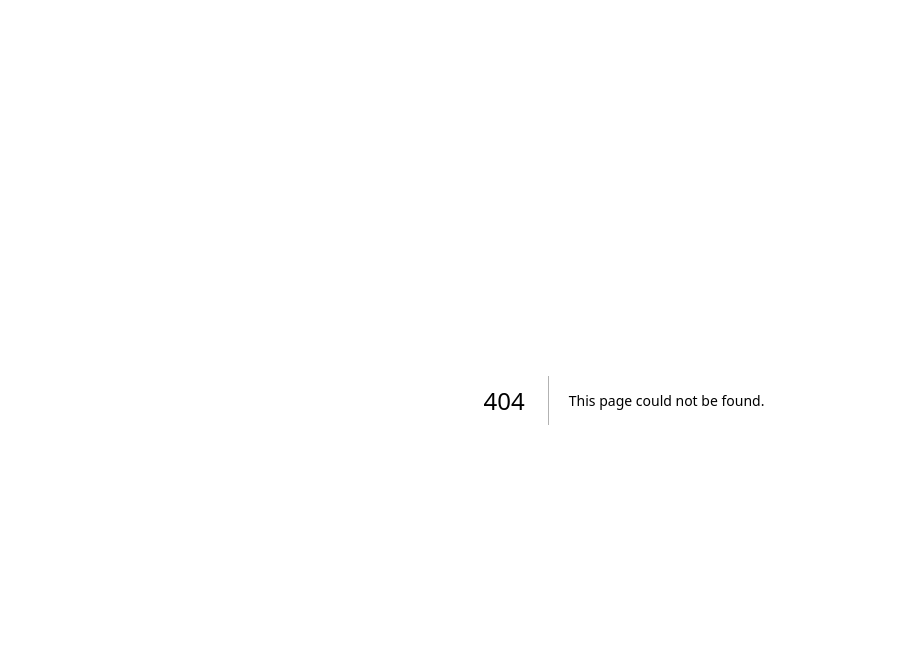
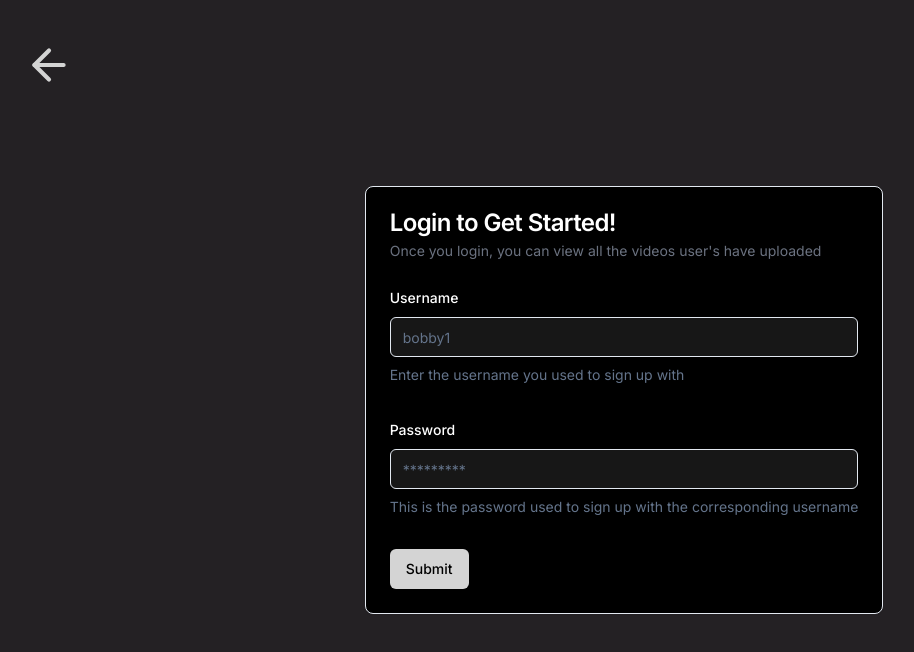
Before and after one commit to Soranosuke2001/Video_Streaming_Service, a Next.js app in the folder Video_Streaming/: page /auth/login in a window 1280 px wide. Before the commit this address had no page. Shown: the top 652 px of the page, without its empty margins (16-930 px from the left). Built offline with nearby package versions, Linux system fonts and the light colour scheme.

Commit message:
completed login page styling
need to implement the login logic itself
will be done after authentication service is complete

```diff
--- /dev/null
+++ b/Video_Streaming/app/auth/login/page.tsx
@@ -0,0 +1,43 @@
+"use client";
+
+import LoginForm from "@/components/LoginForm";
+import {
+  Card,
+  CardContent,
+  CardDescription,
+  CardFooter,
+  CardHeader,
+  CardTitle,
+} from "@/components/ui/card";
+import { ArrowLeft } from "lucide-react";
+import Link from "next/link";
+import { FC } from "react";
+
+interface pageProps {}
+
+const page: FC<pageProps> = ({}) => {
+  return (
+    <>
+      <div className="flex justify-center h-screen items-center">
+        <div className="absolute top-10 left-10">
+          <Link href="/">
+            <ArrowLeft className="w-fit text-neutral-300" size={50} />
+          </Link>
+        </div>
+        <Card className="bg-black w-fit h-fit text-white">
+          <CardHeader>
+            <CardTitle>Login to Get Started!</CardTitle>
+            <CardDescription className="text-gray-500">
+              Once you login, you can view all the videos user's have uploaded
+            </CardDescription>
+          </CardHeader>
+          <CardContent>
+            <LoginForm />
+          </CardContent>
+        </Card>
+      </div>
+    </>
+  );
+};
+
+export default page;
--- a/Video_Streaming/components/loginForm.tsx
+++ b/Video_Streaming/components/loginForm.tsx
@@ -34,7 +34,7 @@ const LoginForm: FC<loginFormProps> = ({}) => {
   }
   return (
     <Form {...form}>
-      <form onSubmit={form.handleSubmit(onSubmit)} className="space-y-8">
+      <form onSubmit={form.handleSubmit(onSubmit)} className="w-fit space-y-8">
         <FormField
           control={form.control}
           name="username"
@@ -42,7 +42,7 @@ const LoginForm: FC<loginFormProps> = ({}) => {
             <FormItem>
               <FormLabel>Username</FormLabel>
               <FormControl>
-                <Input placeholder="bobby1" {...field} />
+                <Input placeholder="bobby1" {...field} className="bg-neutral-900" />
               </FormControl>
               <FormDescription>
                 Enter the username you used to sign up with
@@ -58,7 +58,7 @@ const LoginForm: FC<loginFormProps> = ({}) => {
             <FormItem>
               <FormLabel>Password</FormLabel>
               <FormControl>
-                <Input type="password" placeholder="*********" {...field} />
+                <Input type="password" placeholder="*********" {...field} className="bg-neutral-900" />
               </FormControl>
               <FormDescription>
                 This is the password used to sign up with the corresponding username
@@ -67,7 +67,7 @@ const LoginForm: FC<loginFormProps> = ({}) => {
             </FormItem>
           )}
         />
-        <Button type="submit">Submit</Button>
+        <Button type="submit" className="bg-neutral-300 text-black">Submit</Button>
       </form>
     </Form>
   );
--- /dev/null
+++ b/Video_Streaming/components/ui/card.tsx
@@ -0,0 +1,79 @@
+import * as React from "react"
+
+import { cn } from "@/lib/utils"
+
+const Card = React.forwardRef<
+  HTMLDivElement,
+  React.HTMLAttributes<HTMLDivElement>
+>(({ className, ...props }, ref) => (
+  <div
+    ref={ref}
+    className={cn(
+      "rounded-lg border bg-card text-card-foreground shadow-sm",
+      className
+    )}
+    {...props}
+  />
+))
+Card.displayName = "Card"
+
+const CardHeader = React.forwardRef<
+  HTMLDivElement,
+  React.HTMLAttributes<HTMLDivElement>
+>(({ className, ...props }, ref) => (
+  <div
+    ref={ref}
+    className={cn("flex flex-col space-y-1.5 p-6", className)}
+    {...props}
+  />
+))
+CardHeader.displayName = "CardHeader"
+
+const CardTitle = React.forwardRef<
+  HTMLParagraphElement,
+  React.HTMLAttributes<HTMLHeadingElement>
+>(({ className, ...props }, ref) => (
+  <h3
+    ref={ref}
+    className={cn(
+      "text-2xl font-semibold leading-none tracking-tight",
+      className
+    )}
+    {...props}
+  />
+))
+CardTitle.displayName = "CardTitle"
+
+const CardDescription = React.forwardRef<
+  HTMLParagraphElement,
+  React.HTMLAttributes<HTMLParagraphElement>
+>(({ className, ...props }, ref) => (
+  <p
+    ref={ref}
+    className={cn("text-sm", className)}
+    {...props}
+  />
+))
+CardDescription.displayName = "CardDescription"
+
+const CardContent = React.forwardRef<
+  HTMLDivElement,
+  React.HTMLAttributes<HTMLDivElement>
+>(({ className, ...props }, ref) => (
+  <div ref={ref} className={cn("p-6 pt-0", className)} {...props} />
+))
+CardContent.displayName = "CardContent"
+
+const CardFooter = React.forwardRef<
+  HTMLDivElement,
+  React.HTMLAttributes<HTMLDivElement>
+>(({ className, ...props }, ref) => (
+  <div
+    ref={ref}
+    className={cn("flex items-center p-6 pt-0", className)}
+    {...props}
+  />
+))
+CardFooter.displayName = "CardFooter"
+
+export { Card, CardHeader, CardFooter, CardTitle, CardDescription, CardContent }
--- a/Video_Streaming/package.json
+++ b/Video_Streaming/package.json
@@ -3,7 +3,7 @@
   "version": "0.1.0",
   "private": true,
   "scripts": {
-    "dev": "next dev",
+    "dev": "next dev -p 4000",
     "build": "next build",
     "start": "next start",
     "lint": "next lint"
```
